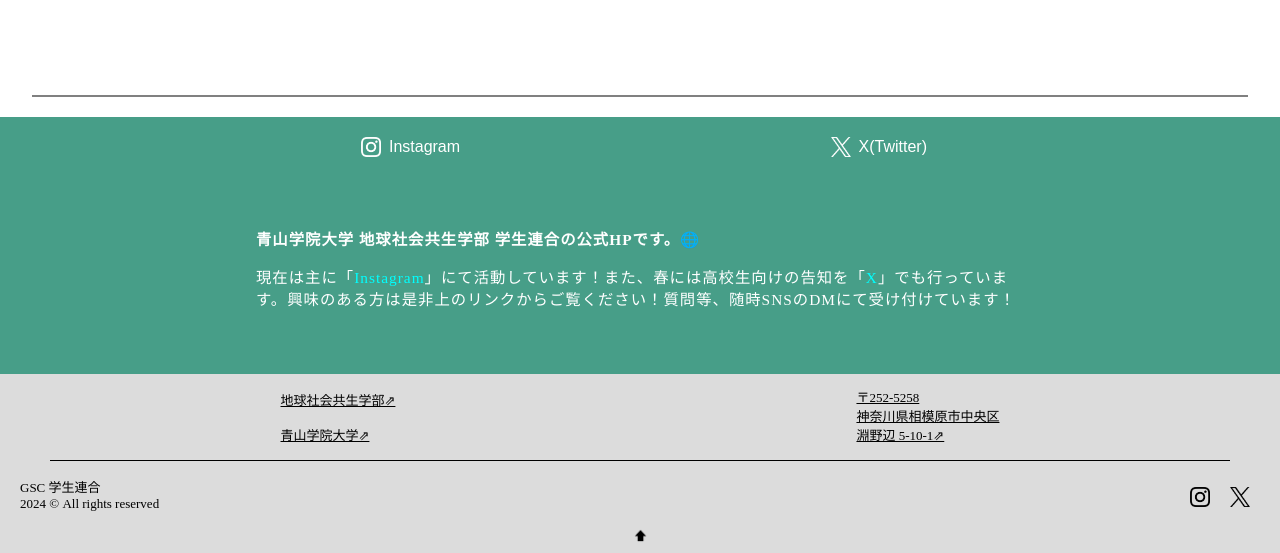
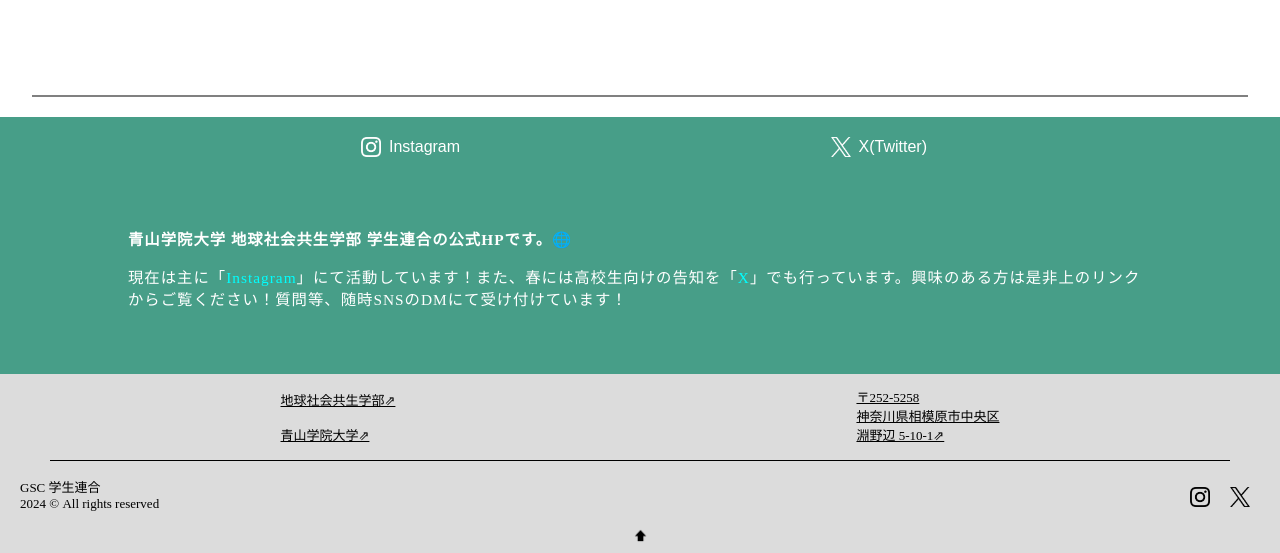
Before and after one commit to Raymondoor/gscstunion_webpage, a PHP site: page / in a window 1280 px wide. Shown: the part 514-1067 px from the top of the page. Run offline with PHP 8.4, Linux system fonts and the light colour scheme; some web fonts are replaced.

Commit message:
clamp staic

```diff
--- a/assets/css/style.css
+++ b/assets/css/style.css
@@ -274,7 +274,7 @@ main {
             color: hsl(0, 0%, 100%);
             text-decoration: none;
             padding: 50px 5px;
-            max-width: 60%;
+            width:clamp(80%, 100%, 50%);
             margin: auto;
             font-size: clamp(0.6rem, 1.2vw, 1.5rem);
             text-align: left;
```
